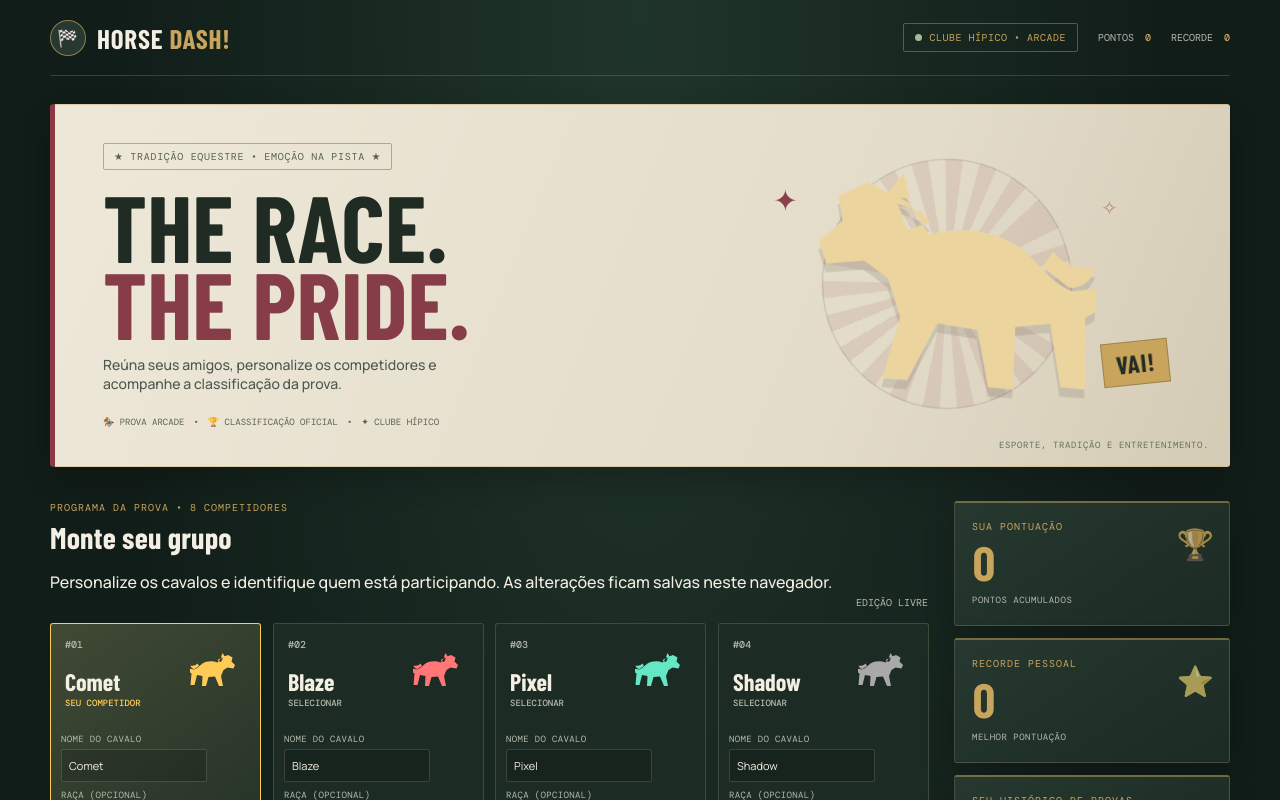
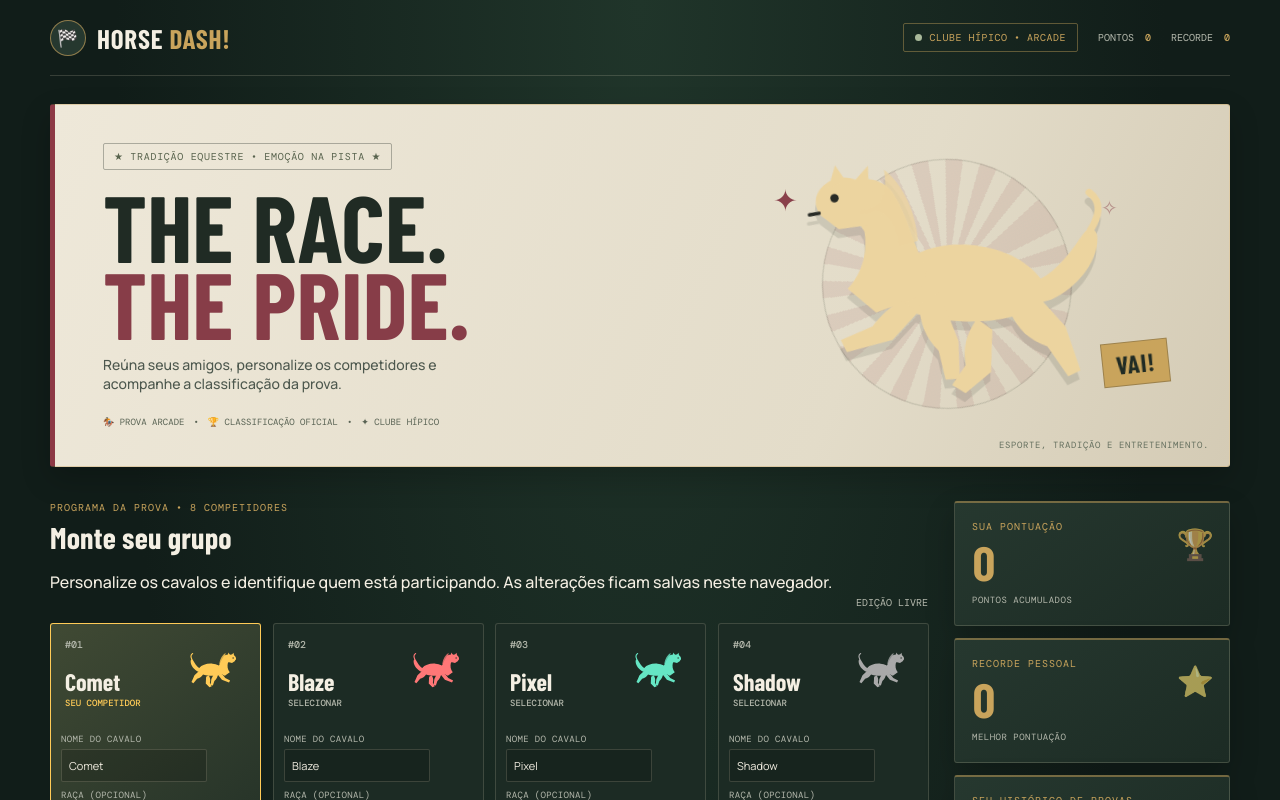
Before and after one commit to DogShown/HorseRacing, a React (Vite) app: page / in a window 1280 px wide. Shown: the top 800 px of the page. Built offline with nearby package versions, Linux system fonts and the light colour scheme; a web font is replaced by a local one.

Commit message:
style: redraw horse icon as detailed racing silhouette

```diff
--- a/src/App.jsx
+++ b/src/App.jsx
@@ -34,9 +34,37 @@ function validateHorseCollection(componentName, horses) {
 
 function HorseIcon({ color = "#8b7355", className = "" }) {
   return (
-    <svg className={className} viewBox="0 0 96 72" role="img" aria-label="Ícone de cavalo">
-      <path fill={color} d="M8 35c7-2 11-8 17-12 8-5 20-6 30-2l8-10 13-5 9 5-2 8 7 7-3 7-12-2-8 5-5 12 4 20h-8l-8-19-13 1-5 18h-8l1-20-11-2-5 20h-8l2-23-8-5c-3-2-2-5 2-5zm47-18 7 3 4-8-8 2zM9 34c-4 0-7-3-8-7 6 1 10 0 14-4l3 5z" />
-      <path fill={color} d="m62 10 3-8 5 8z" />
+    <svg
+      className={className}
+      viewBox="0 0 128 96"
+      role="img"
+      aria-label="Ilustração de cavalo de corrida"
+      xmlns="http://www.w3.org/2000/svg"
+    >
+      <g fill={color}>
+        {/* Cauda e garupa */}
+        <path d="M25 43C17 38 12 29 8 22c-2-4-5-3-6 0-2 9 5 22 17 29l8 3z" />
+        {/* Corpo */}
+        <path d="M24 43c8-9 21-13 36-12 12 1 20 6 27 12l-5 17c-12 5-34 5-49-1-8-3-12-8-9-16z" />
+        {/* Pescoço */}
+        <path d="M73 43c7-10 10-22 17-31 4-5 11-7 17-4 4 2 5 7 2 11l-8 10c-2 8-1 17 5 25l-13 9-17-8z" />
+        {/* Cabeça e focinho */}
+        <path d="M98 13c6-7 15-8 21-3 5 4 5 10 1 14l-8 5-13-3-7-7z" />
+        {/* Orelhas */}
+        <path d="m101 9 1-8 6 8zm10-1 5-6 2 10z" />
+        {/* Crina */}
+        <path d="M78 31c2-12 8-23 17-29-2 8-1 13 3 17-8 2-10 7-12 15z" opacity=".78" />
+        {/* Pernas dianteiras em galope */}
+        <path d="M83 57c4 3 8 7 11 12l13 7-3 5-19-7-10-13zm-8 1c-1 8-4 14-10 19l-4 12-6-1 2-16 10-20z" />
+        {/* Pernas traseiras */}
+        <path d="M36 58c-4 7-9 11-17 13L9 83l-5-3 8-18 15-14zm14 4c4 7 5 13 3 20l5 9-6 3-10-10 1-18z" />
+      </g>
+      <g fill="none" stroke={color} strokeLinecap="round" strokeLinejoin="round">
+        <path d="M5 20C1 12 2 7 7 4" strokeWidth="3" />
+        <path d="M91 13c4 5 7 7 12 8" strokeWidth="2" opacity=".55" />
+      </g>
+      <circle cx="115" cy="16" r="1.8" fill="#202b24" />
+      <path d="m121 23 4 1" stroke="#202b24" strokeWidth="1.5" strokeLinecap="round" />
     </svg>
   );
 }
```
